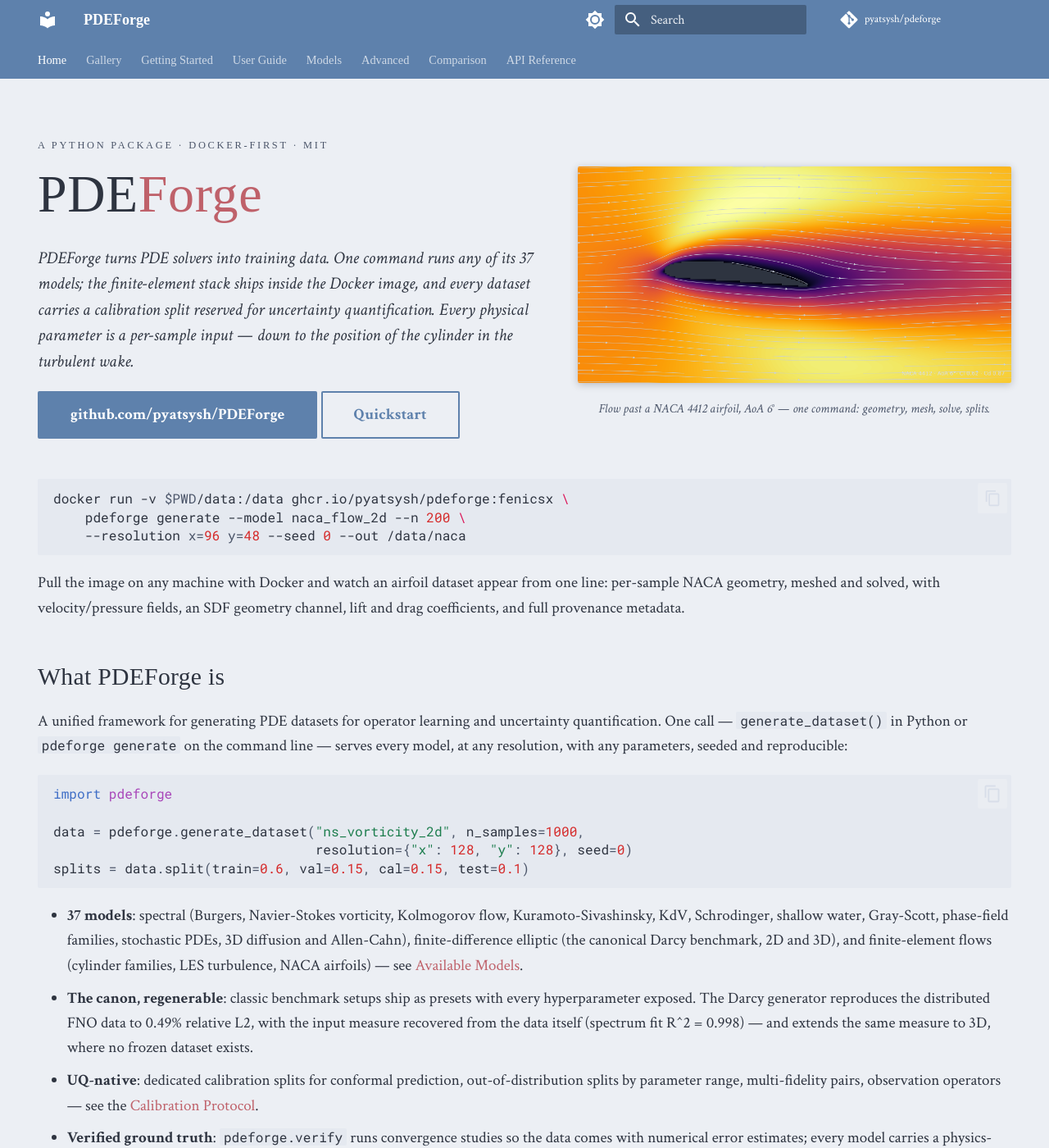
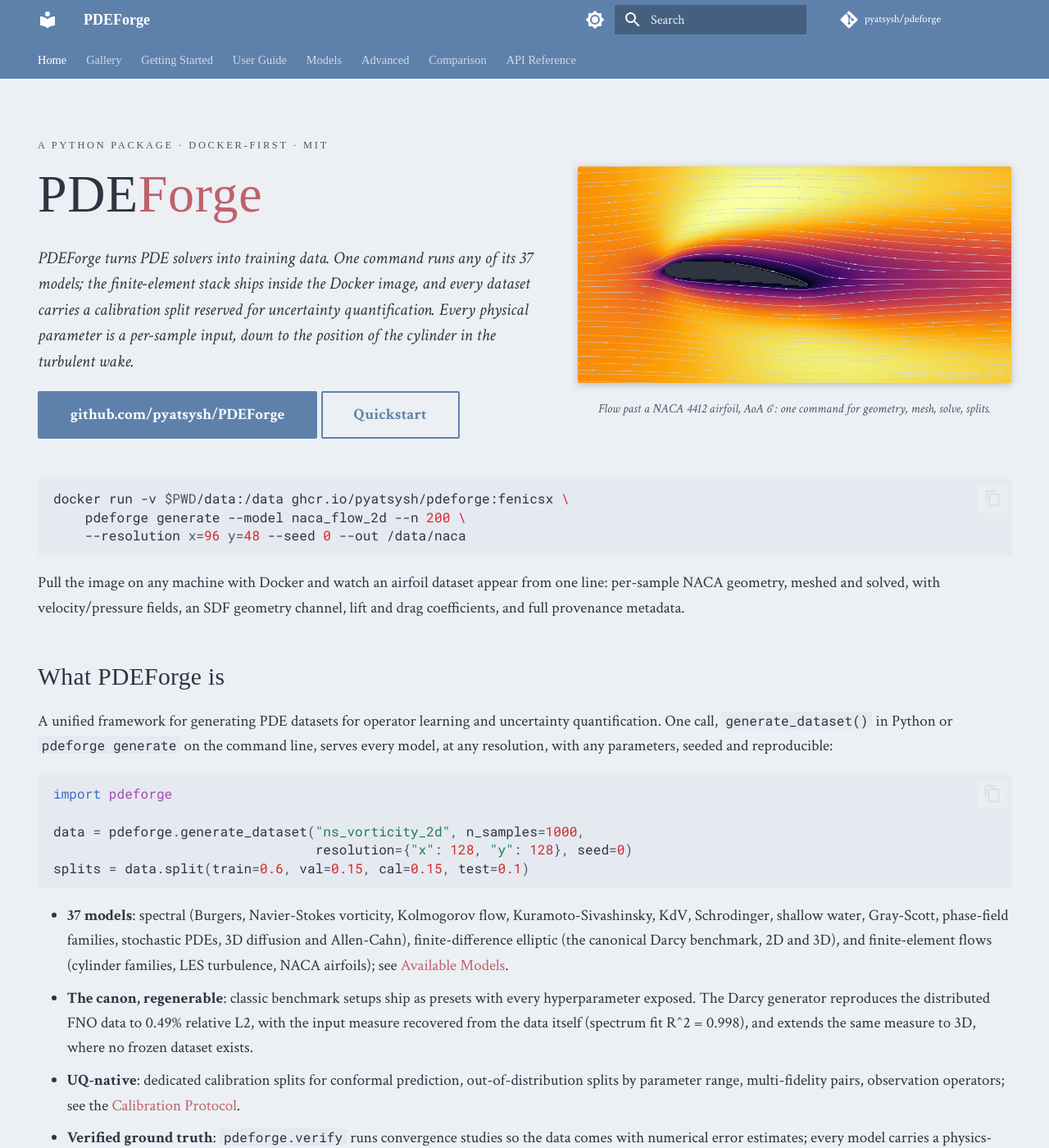
Before and after one commit to pyatsysh/PDEForge, an MkDocs documentation site: the page built from docs/index.md, in a window 1280 px wide and 1400 px high. Shown: the whole window at 82% size. Built offline with MkDocs 1.6.1 and Material for MkDocs 9.7.7, drawn with Linux system fonts in a browser that asks for light colours; some web fonts are replaced; comment, search, counter and statistics services are not loaded; some of the changed text lies outside the part shown.

Commit message:
Replace em-dash clause separators with colons and commas in site copy
Name-pair en-dashes (Gray-Scott, FitzHugh-Nagumo, Kuramoto-Sivashinsky)
are scientific typography and stay.

````diff
--- a/docs/index.md
+++ b/docs/index.md
@@ -14,14 +14,14 @@
 command runs any of its 37 models; the finite-element stack ships inside
 the Docker image, and every dataset carries a calibration split reserved
 for uncertainty quantification. Every physical parameter is a per-sample
-input — down to the position of the cylinder in the turbulent wake.</p>
+input, down to the position of the cylinder in the turbulent wake.</p>
 
 [github.com/pyatsysh/PDEForge](https://github.com/pyatsysh/PDEForge){ .md-button .md-button--primary }
 [Quickstart](getting-started/quickstart.md){ .md-button }
 </div>
 <figure class="pf-hero-fig" markdown>
 ![Flow past a NACA 4412 airfoil at 6 degrees](figures/naca_flow.png)
-<figcaption>Flow past a NACA 4412 airfoil, AoA 6° — one command:
+<figcaption>Flow past a NACA 4412 airfoil, AoA 6°: one command for
 geometry, mesh, solve, splits.</figcaption>
 </figure>
 </div>
@@ -40,8 +40,8 @@
 ## What PDEForge is
 
 A unified framework for generating PDE datasets for operator learning and
-uncertainty quantification. One call — `generate_dataset()` in Python or
-`pdeforge generate` on the command line — serves every model, at any
+uncertainty quantification. One call, `generate_dataset()` in Python or
+`pdeforge generate` on the command line, serves every model, at any
 resolution, with any parameters, seeded and reproducible:
 
 ```python
@@ -57,15 +57,15 @@
   phase-field families, stochastic PDEs, 3D diffusion and Allen-Cahn),
   finite-difference elliptic (the canonical Darcy benchmark, 2D and 3D),
   and finite-element flows (cylinder families, LES turbulence, NACA
-  airfoils) — see [Available Models](guide/models.md).
+  airfoils); see [Available Models](guide/models.md).
 - **The canon, regenerable**: classic benchmark setups ship as presets with
   every hyperparameter exposed. The Darcy generator reproduces the
   distributed FNO data to 0.49% relative L2, with the input measure
-  recovered from the data itself (spectrum fit R^2 = 0.998) — and extends
+  recovered from the data itself (spectrum fit R^2 = 0.998), and extends
   the same measure to 3D, where no frozen dataset exists.
 - **UQ-native**: dedicated calibration splits for conformal prediction,
   out-of-distribution splits by parameter range, multi-fidelity pairs,
-  observation operators — see the [Calibration Protocol](guide/calibration.md).
+  observation operators; see the [Calibration Protocol](guide/calibration.md).
 - **Verified ground truth**: `pdeforge.verify` runs convergence studies so
   the data comes with numerical error estimates; every model carries a
   physics-validation test (conservation laws, exact solutions).
@@ -78,12 +78,12 @@
 
 ## Gallery
 
-Every image is package output — regenerate them all with
+Every image is package output: regenerate them all with
 `python scripts/make_gallery.py`.
 
 ![Six PDE textures](figures/banner.png)
 
-The full set — including the motion loops — lives in the
+The full set, including the motion loops, lives in the
 [**Gallery**](gallery.md).
 
 ## Install
````
Also changed, not shown: docs/gallery.md (+11 -11 lines).
